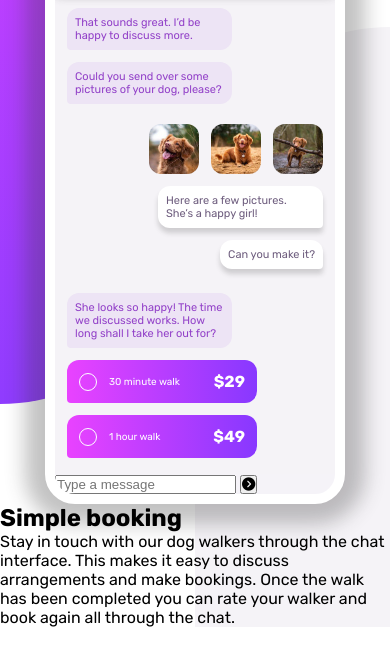
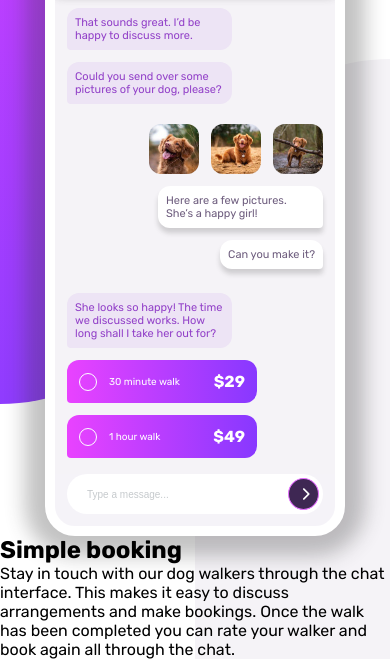
Before and after one commit to santtier/FM_challenge2_chat_app_illustration, a plain HTML site: page index.html in a window 390 px wide. Shown: the part 196-855 px from the top of the page. Drawn offline with Linux system fonts and the light colour scheme.

Commit message:
Finishe section of phone send menssage

```diff
--- a/css/styles.css
+++ b/css/styles.css
@@ -210,3 +210,46 @@ body {
 }
 
 /*Styles for input send message*/
+.phone-send-message {
+  padding: 12px;
+  padding-top: 0;
+}
+
+.phone-send-message__form {
+  display: flex;
+  align-items: center;
+  width: 100%;
+  height: 40px;
+  padding: 12px;
+  padding-right: 4px;
+  border-radius: 20px;
+  background-color: #fff;
+}
+
+.phone-send-message__input {
+  width: 90%;
+  border: none;
+  outline: none;
+  font-size: 1.1rem;
+  padding-left: 8px;
+}
+
+::placeholder {
+  color: hsl(206, 6%, 79%);
+  font-size: 1rem;
+}
+
+.phone-send-message__button {
+  width: 32px;
+  height: 32px;
+  border-radius: 50%;
+  background-color: hsl(271, 36%, 24%);
+  border: 1px solid hsl(289, 100%, 72%);
+}
+
+.phone-send-message__icon {
+  color: #fff;
+  margin-left: 4px;
+}
+
+/*Styles for section text*/
--- a/index.html
+++ b/index.html
@@ -109,12 +109,14 @@
           </section>
           <section class="phone-send-message">
             <form class="phone-send-message__form" action="">
-              <div>
-                <input type="text" placeholder="Type a message" />
-                <button class="phone-send-message__icon">
-                  <i class="fas fa-chevron-circle-right"></i>
-                </button>
-              </div>
+              <input
+                class="phone-send-message__input"
+                type="text"
+                placeholder="Type a message..."
+              />
+              <button class="phone-send-message__button">
+                <i class="fas fa-chevron-right phone-send-message__icon"></i>
+              </button>
             </form>
           </section>
         </article>
```
